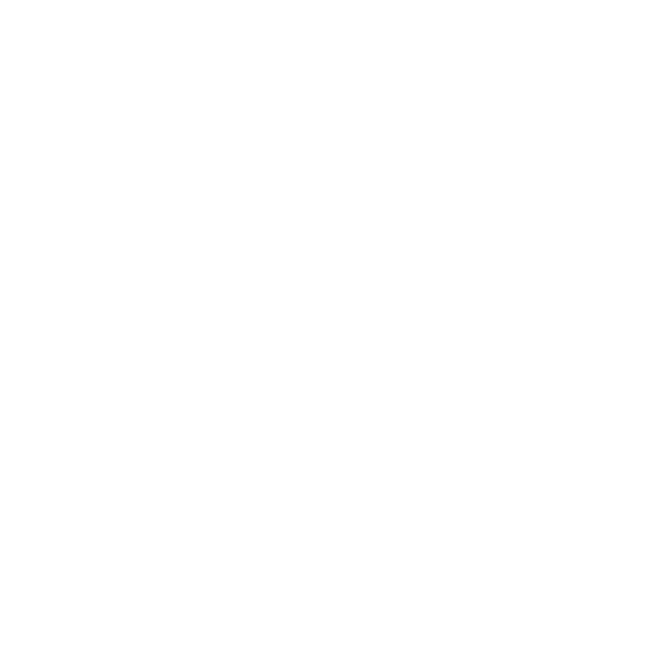
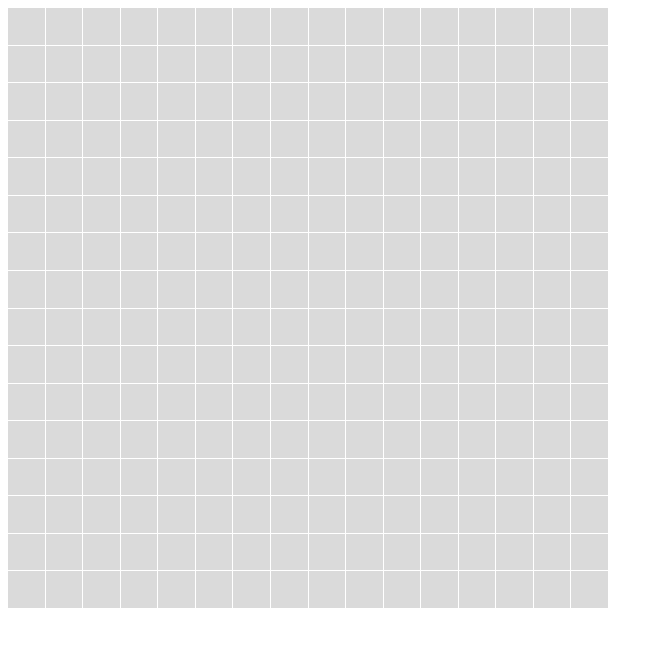
Before and after one commit to JasonDorr/Etch-a-Sketch, a plain HTML site: page index.html in a window 1280 px wide. Shown: the whole page, without its empty margins (0-663 px from the left). Drawn offline with Linux system fonts and the light colour scheme.

Commit message:
Added grid and made grid change colors

```diff
--- a/app.js
+++ b/app.js
@@ -0,0 +1,36 @@
+const grid = document.querySelector("#grid");
+const defaultColor = "#eee";
+const defaultMode = "";
+const defaultSize = 16;
+
+let currentColor = defaultColor;
+let currentMode = defaultMode;
+let currentSize = defaultSize;
+
+const getRainbow = () => {
+  let r = Math.floor(Math.random() * 255 + 1);
+  let g = Math.floor(Math.random() * 255 + 1);
+  let b = Math.floor(Math.random() * 255 + 1);
+  return `rgb(${r}, ${g}, ${b})`;
+};
+
+const changeColor = () => {
+  return (currentColor = getRainbow());
+};
+
+const setupGrid = (size) => {
+  grid.style.gridTemplateColumns = `repeat(${size}, 1fr)`;
+  grid.style.gridTemplateRows = `repeat(${size}, 1fr)`;
+
+  for (let i = 0; i < size * size; i++) {
+    const gridElement = document.createElement("div");
+    gridElement.classList.add("grid-element");
+    gridElement.addEventListener("mouseenter", (e) => {
+      e = gridElement.style.backgroundColor = changeColor();
+    });
+    grid.appendChild(gridElement);
+  }
+};
+
+// getRainbow();
+setupGrid(currentSize);
--- a/index.html
+++ b/index.html
@@ -8,6 +8,7 @@
     <title>Etch-a-Sketch</title>
   </head>
   <body>
+    <div class="container" id="grid"></div>
     <script src="/app.js"></script>
   </body>
 </html>
--- a/style.css
+++ b/style.css
@@ -0,0 +1,10 @@
+.container {
+  display: grid;
+  gap: 1px;
+  background-color: white;
+  width: 600px;
+  height: 600px;
+}
+.grid-element {
+  background-color: #dadada;
+}
```
